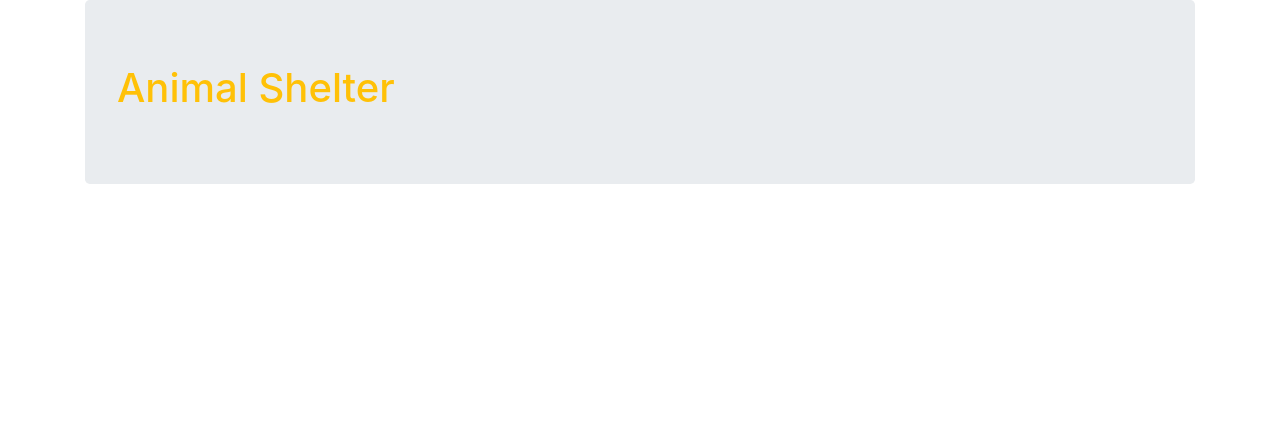
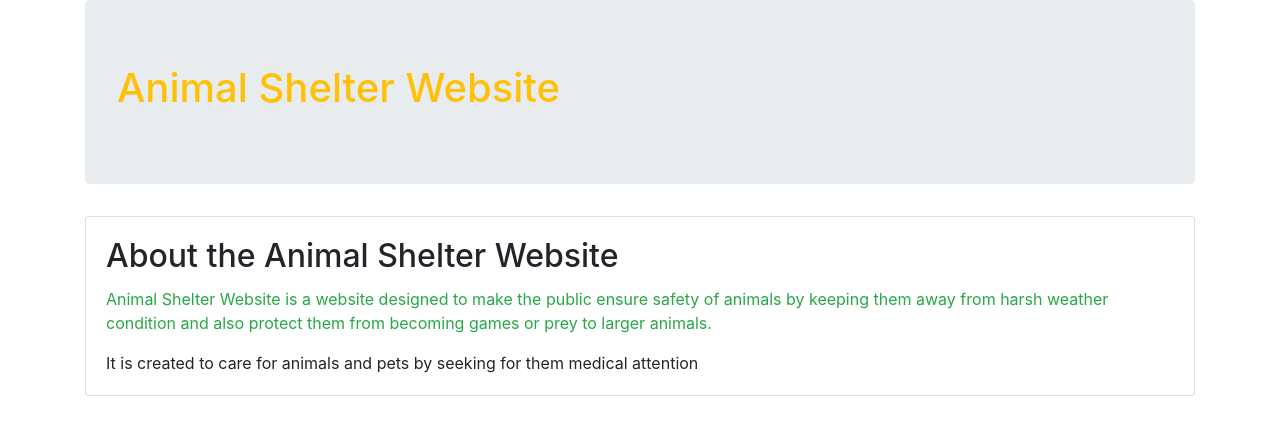
Before and after one commit to FatimahOlayiwola/animalwebsite, a plain HTML site: page index.html in a window 1280 px wide. Drawn offline with Linux system fonts and the light colour scheme.

```diff
--- a/index.html
+++ b/index.html
@@ -11,8 +11,14 @@
 <body>
   <div class="container">
     <div class="jumbotron">
-  <h1 class="text-warning"><span>Animal Shelter</span></h1>
+  <h1 class="text-warning"><span>Animal Shelter Website</span></h1>
 </div>
+<div class="card">
+  <div class="card-body">
+  <h2 class="card-title">About the Animal Shelter Website</h2>
+  <p class="text-success">Animal Shelter Website is a website designed to make the public ensure safety of animals by keeping them away from harsh weather condition and also protect them from becoming games or prey to larger animals.</p>
+
+  <p class="card-text" >It is created to care for animals and pets by seeking for them medical attention</p>
 </div>
 </body>
 </html>
```
Also changed, not shown: 1 other file.
